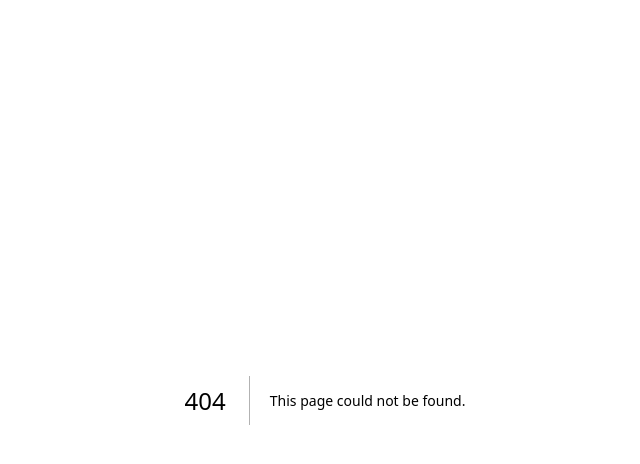
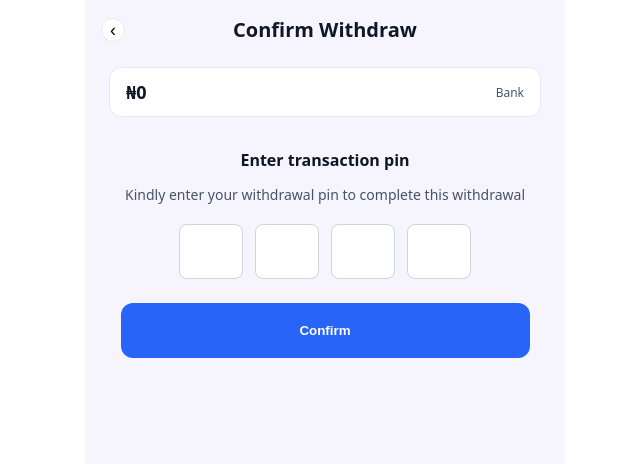
Before and after one commit to wimichub0-ai/Bnapx-User-interface-v.1, a Next.js app: page /withdraw/confirm in a window 1280 px wide. Before the commit this address had no page. Shown: the top 464 px of the page, without its empty margins (315-955 px from the left). Built offline with nearby package versions, Linux system fonts and the light colour scheme.

Commit message:
Create page.jsx

```diff
--- /dev/null
+++ b/app/withdraw/confirm/page.jsx
@@ -0,0 +1,119 @@
+'use client';
+
+import { useEffect, useRef, useState } from 'react';
+import { useRouter, useSearchParams } from 'next/navigation';
+// Optional supabase insert on confirm:
+// import { supabase } from '@/lib/supabaseClient';
+
+export default function ConfirmWithdrawPage() {
+  const router = useRouter();
+  const searchParams = useSearchParams();
+
+  const amount = searchParams.get('amount') || '0';
+  const bankName = searchParams.get('bank') || 'Bank';
+  const accountNumber = searchParams.get('account') || '';
+
+  const [pin, setPin] = useState(['', '', '', '']);
+  const [submitting, setSubmitting] = useState(false);
+  const inputsRef = useRef([]);
+
+  useEffect(() => { inputsRef.current?.[0]?.focus(); }, []);
+
+  const setDigit = (i, val) => {
+    const v = (val || '').replace(/\D/g, '').slice(-1);
+    const next = [...pin]; next[i] = v; setPin(next);
+    if (v && i < 3) inputsRef.current?.[i + 1]?.focus();
+  };
+  const onKeyDown = (e, i) => {
+    if (e.key === 'Backspace' && pin[i] === '' && i > 0) {
+      inputsRef.current?.[i - 1]?.focus();
+    }
+  };
+  const onPaste = (e) => {
+    const text = (e.clipboardData || window.clipboardData).getData('text');
+    const digits = (text || '').replace(/\D/g, '').slice(0, 4).split('');
+    if (!digits.length) return;
+    e.preventDefault();
+    const next = ['', '', '', ''];
+    for (let i = 0; i < 4; i++) next[i] = digits[i] || '';
+    setPin(next);
+    inputsRef.current?.[Math.min(digits.length - 1, 3)]?.focus();
+  };
+
+  async function handleConfirm() {
+    if (pin.some(d => d === '')) return alert('Enter 4-digit pin');
+    setSubmitting(true);
+
+    // If you want to mark a DB row as confirmed:
+    // try {
+    //   await supabase.from('withdrawals').insert({
+    //     amount: Number(amount),
+    //     bank_name: bankName,
+    //     account_number: accountNumber,
+    //     status: 'submitted'
+    //   });
+    // } catch {}
+
+    // Go to success screen
+    router.replace(
+      `/withdraw/success?amount=${encodeURIComponent(amount)}&bank=${encodeURIComponent(
+        bankName
+      )}&account=${encodeURIComponent(accountNumber)}`
+    );
+  }
+
+  return (
+    <main style={wrap}>
+      <header style={header}>
+        <button onClick={() => router.back()} style={backBtn} aria-label="Back">‹</button>
+        <h2 style={title}>Confirm Withdraw</h2>
+        <div style={{ width: 24 }} />
+      </header>
+
+      <section style={summaryRow}>
+        <div style={{ fontSize: 18, fontWeight: 700 }}>{`₦${Number(amount).toLocaleString()}`}</div>
+        <div style={{ textAlign: 'right' }}>
+          <div style={{ fontWeight: 700 }}>{accountNumber}</div>
+          <div style={{ fontSize: 12, color: '#475467' }}>{bankName}</div>
+        </div>
+      </section>
+
+      <div style={{ textAlign: 'center', margin: '32px 0 12px' }}>
+        <h3 style={{ fontSize: 16, fontWeight: 700, marginBottom: 4 }}>Enter transaction pin</h3>
+        <p style={{ fontSize: 14, color: '#475467' }}>
+          Kindly enter your withdrawal pin to complete this withdrawal
+        </p>
+      </div>
+
+      <div style={pinRow} onPaste={onPaste}>
+        {[0,1,2,3].map(i=>(
+          <input
+            key={i}
+            ref={el=>inputsRef.current[i]=el}
+            type="password"
+            inputMode="numeric"
+            maxLength={1}
+            value={pin[i]}
+            onChange={e=>setDigit(i,e.target.value)}
+            onKeyDown={e=>onKeyDown(e,i)}
+            style={pinBox}
+          />
+        ))}
+      </div>
+
+      <button style={primaryBtn} onClick={handleConfirm} disabled={submitting}>
+        {submitting ? 'Processing…' : 'Confirm'}
+      </button>
+    </main>
+  );
+}
+
+/* styles */
+const wrap = { maxWidth: 480, margin: '0 auto', minHeight: '100vh', background: '#F6F4FC', padding: 16 };
+const header = { display: 'flex', alignItems: 'center', justifyContent: 'space-between' };
+const backBtn = { width: 24, height: 24, borderRadius: 999, border: '1px solid #E6EAF2', background: '#fff', display: 'grid', placeItems: 'center', fontSize: 18, cursor: 'pointer' };
+const title = { margin: 0, fontSize: 20, fontWeight: 800, color: '#101828' };
+const summaryRow = { margin: '24px 8px', padding: '12px 16px', borderRadius: 12, background: '#fff', display: 'flex', justifyContent: 'space-between', alignItems: 'center', border: '1px solid #E6EAF2' };
+const pinRow = { display: 'flex', justifyContent: 'center', gap: 12, margin: '20px 0' };
+const pinBox = { width: 64, height: 55, textAlign: 'center', fontSize: 22, fontWeight: 700, border: '1px solid #D0D5DD', borderRadius: 8, background: '#fff', outline: 'none' };
+const primaryBtn = { width: 409, height: 55, maxWidth: '100%', background: '#2864F8', color: '#fff', fontWeight: 700, border: 0, borderRadius: 12, margin: '24px auto 0', display: 'block', cursor: 'pointer' };
```
